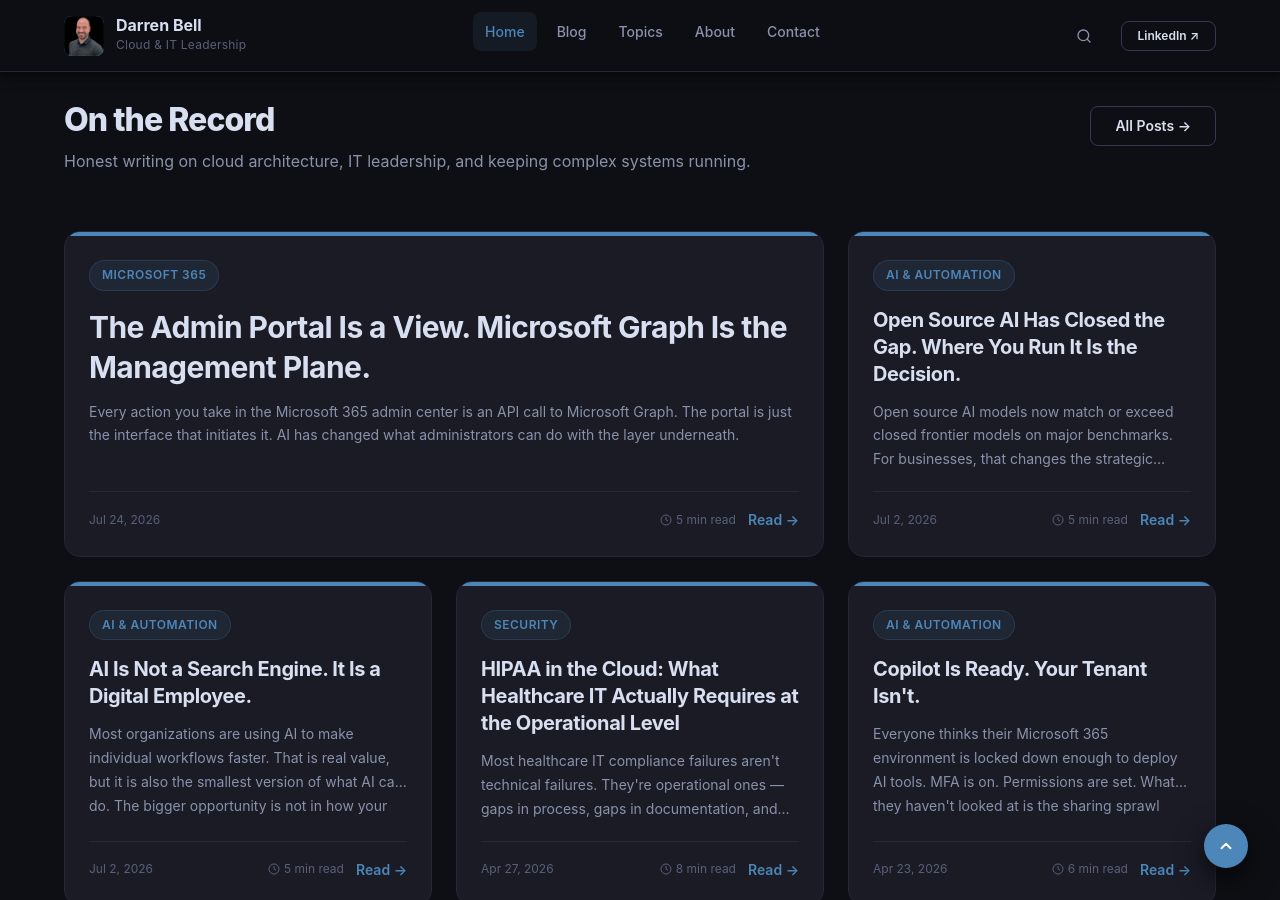
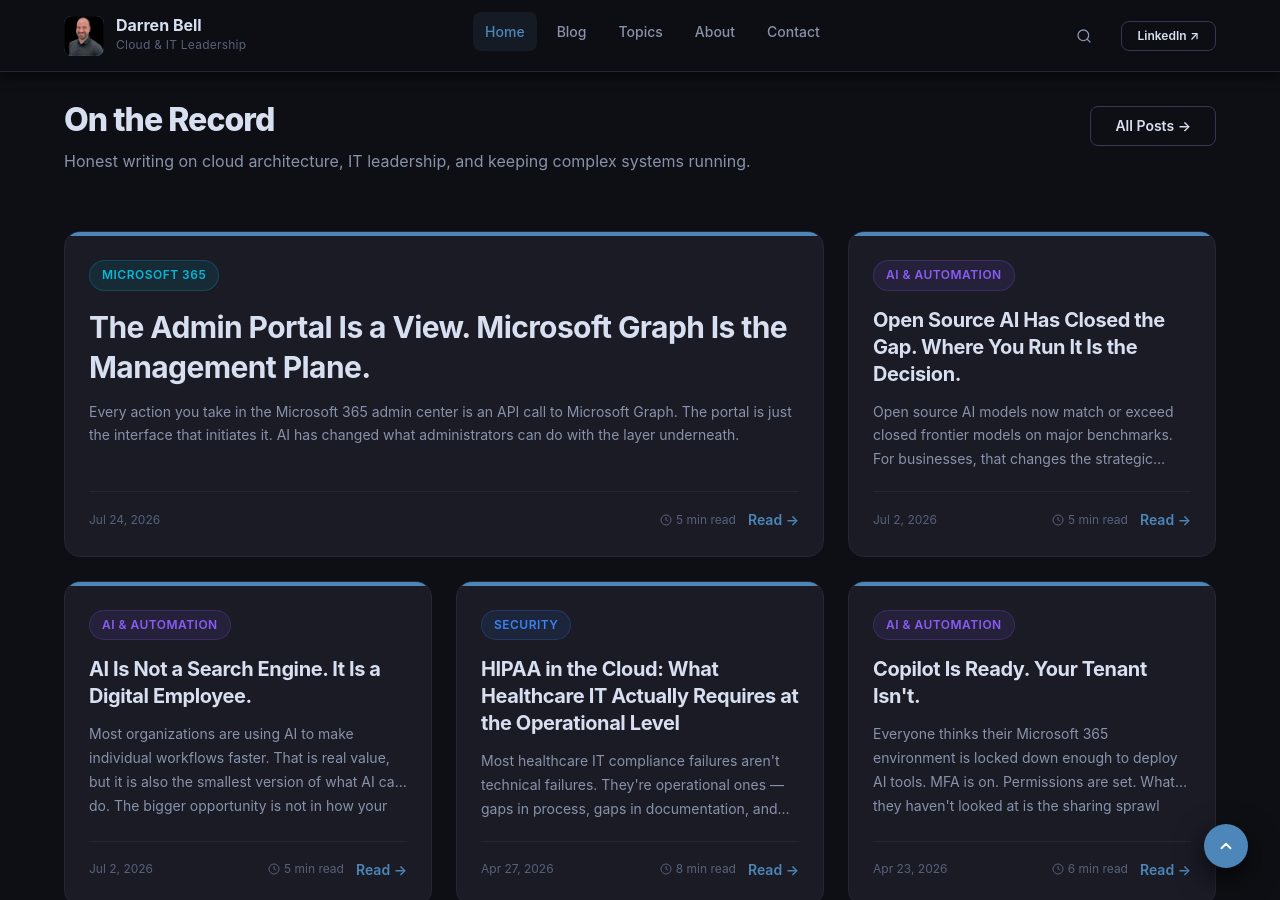
Before and after one commit to darrenbell09/DB_Blog, a Jekyll site: the page built from index.html, in a window 1280 px wide and 900 px high, scrolled down 880 px. Built offline with Jekyll 4.4.1, drawn with Linux system fonts in a browser that asks for light colours.

Commit message:
Fix broken topic tag colors on categories page
- Split collapsed tag color variants into individual CSS rules so each renders its own color
- Add missing microsoft-365 (cyan) and ai-automation (purple) cases to post-card color switch

Co-Authored-By: Claude <noreply@anthropic.com>

```diff
--- a/_includes/post-card.html
+++ b/_includes/post-card.html
@@ -16,6 +16,10 @@
     {% assign tag_color = 'amber' %}
   {% when 'security' %}
     {% assign tag_color = 'blue' %}
+  {% when 'microsoft-365' %}
+    {% assign tag_color = 'cyan' %}
+  {% when 'ai-automation' %}
+    {% assign tag_color = 'purple' %}
   {% else %}
     {% assign tag_color = 'blue' %}
 {% endcase %}
--- a/_sass/_components.scss
+++ b/_sass/_components.scss
@@ -82,10 +82,30 @@
   text-decoration: none;
   transition: all $t-fast;
 
-  &--blue,
-  &--cyan,
-  &--green,
-  &--purple,
+  &--blue {
+    background: rgba(59, 130, 246, 0.1);
+    color: $accent-blue;
+    border: 1px solid rgba(59, 130, 246, 0.22);
+    &:hover { background: rgba(59, 130, 246, 0.18); color: $accent-blue; }
+  }
+  &--cyan {
+    background: rgba(6, 182, 212, 0.1);
+    color: $accent-cyan;
+    border: 1px solid rgba(6, 182, 212, 0.22);
+    &:hover { background: rgba(6, 182, 212, 0.18); color: $accent-cyan; }
+  }
+  &--green {
+    background: rgba(16, 185, 129, 0.1);
+    color: $accent-green;
+    border: 1px solid rgba(16, 185, 129, 0.22);
+    &:hover { background: rgba(16, 185, 129, 0.18); color: $accent-green; }
+  }
+  &--purple {
+    background: rgba(139, 92, 246, 0.1);
+    color: $accent-purple;
+    border: 1px solid rgba(139, 92, 246, 0.22);
+    &:hover { background: rgba(139, 92, 246, 0.18); color: $accent-purple; }
+  }
   &--amber {
     background: rgba(77, 134, 184, 0.1);
     color: $accent-amber;
```
